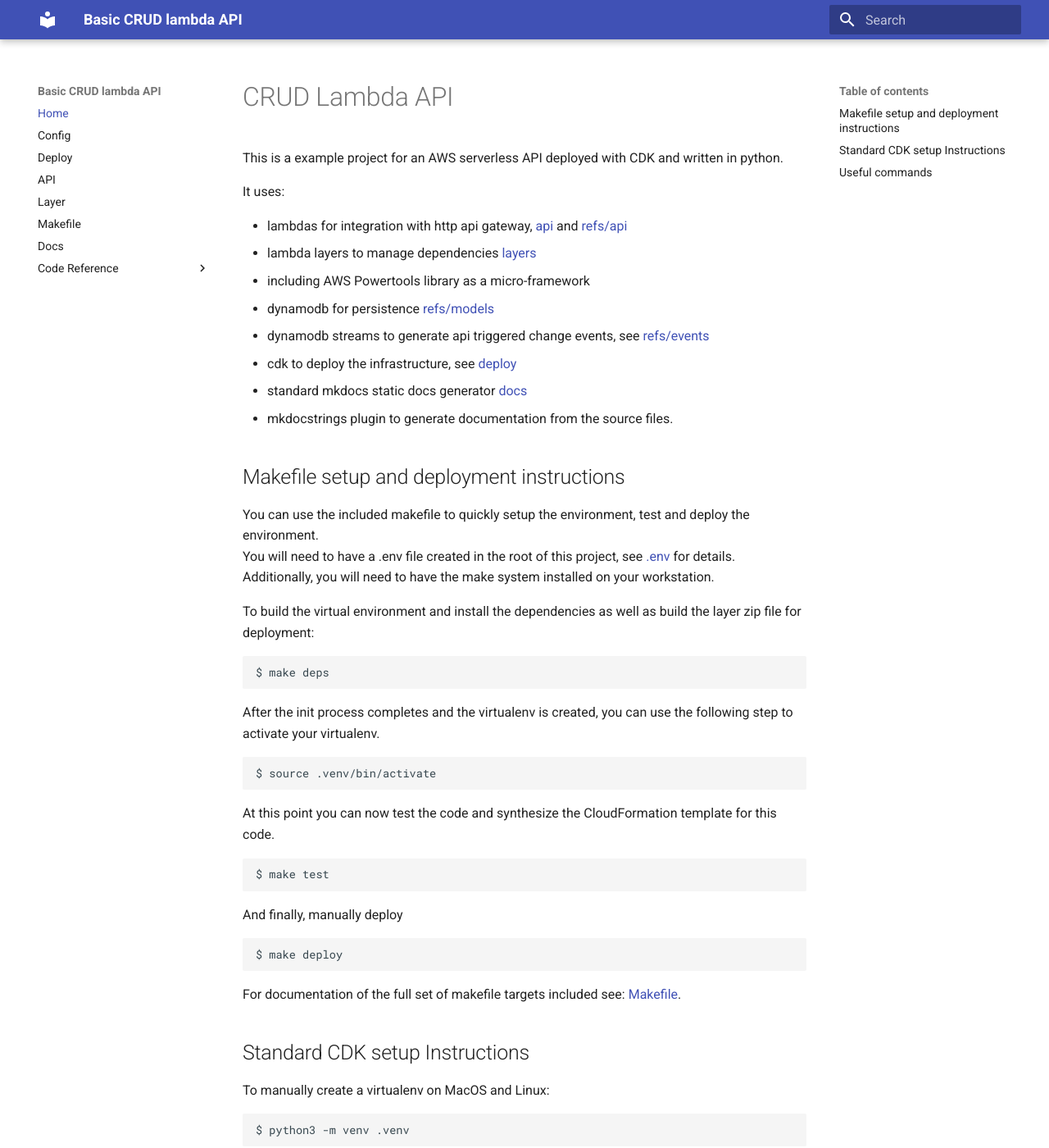
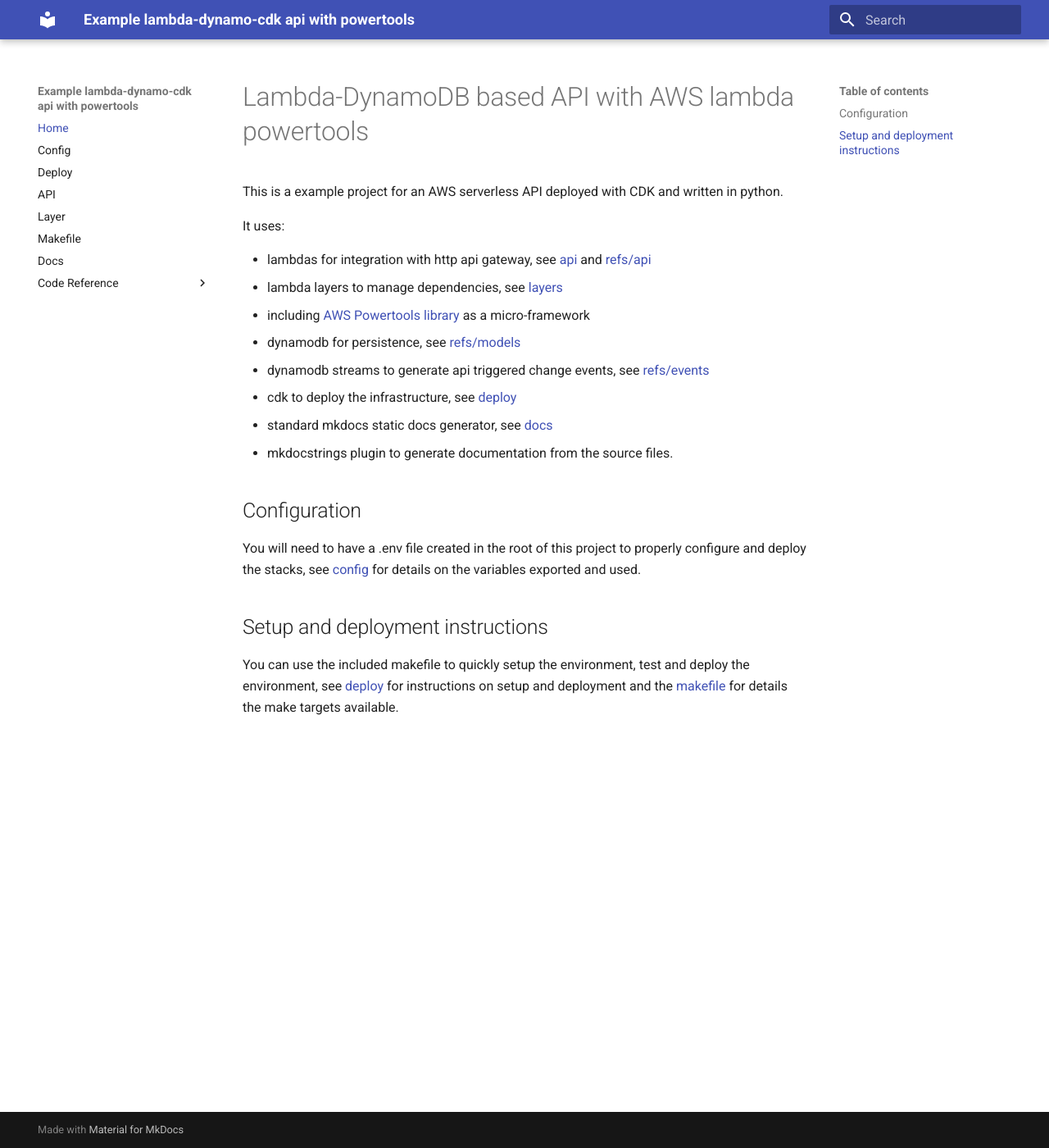
Before and after one commit to rbogle/example_api_lambda_powertools, an MkDocs documentation site: the page built from docs/index.md, in a window 1280 px wide and 1400 px high. Shown: the whole window at 82% size. Built offline with MkDocs 1.6.1 and Material for MkDocs 9.7.7, drawn with Linux system fonts in a browser that asks for light colours; some of the changed text lies outside the part shown.

Commit message:
index updates

````diff
--- a/docs/index.md
+++ b/docs/index.md
@@ -1,92 +1,23 @@
 
-#  CRUD Lambda API
+#  Lambda-DynamoDB based API with AWS lambda powertools
 
 This is a example project for an AWS serverless API deployed with CDK and written in python.
 
 It uses:
 
-- lambdas for integration with http api gateway, [api](api.md) and [refs/api](refs/api.md)
-- lambda layers to manage dependencies [layers](layers.md)
-  - including AWS Powertools library as a micro-framework
-- dynamodb for persistence [refs/models](refs/models.md)
+- lambdas for integration with http api gateway, see [api](api.md) and [refs/api](refs/api.md)
+- lambda layers to manage dependencies, see [layers](layers.md)
+  - including [AWS Powertools library](https://awslabs.github.io/aws-lambda-powertools-python/) as a micro-framework
+- dynamodb for persistence, see [refs/models](refs/models.md)
 - dynamodb streams to generate api triggered change events, see [refs/events](refs/events.md)
 - cdk to deploy the infrastructure, see [deploy](deploy.md)
-- standard mkdocs static docs generator [docs](docs.md)
+- standard mkdocs static docs generator, see [docs](docs.md)
 - mkdocstrings plugin to generate documentation from the source files.
 
-## Makefile setup and deployment instructions
+## Configuration
 
-You can use the included makefile to quickly setup the environment, test and deploy the environment.
-You will need to have a .env file created in the root of this project, see [.env](dotenv.md) for details.
-Additionally, you will need to have the make system installed on your workstation.
+You will need to have a .env file created in the root of this project to properly configure and deploy the stacks, see [config](dotenv.md) for details on the variables exported and used.
 
-To build the virtual environment and install the dependencies as well as build the layer zip file for deployment:
-```
-$ make deps
-```
-After the init process completes and the virtualenv is created, you can use the following
-step to activate your virtualenv.
+## Setup and deployment instructions
 
-```
-$ source .venv/bin/activate
-```
-
-At this point you can now test the code and synthesize the CloudFormation template for this code.
-
-```
-$ make test
-```
-
-And finally, manually deploy
-
-```
-$ make deploy
-```
-
-For documentation of the full set of makefile targets included see: [Makefile](makefile.md).
-
-## Standard CDK setup Instructions
-To manually create a virtualenv on MacOS and Linux:
-
-```
-$ python3 -m venv .venv
-```
-
-After the init process completes and the virtualenv is created, you can use the following
-step to activate your virtualenv.
-
-```
-$ source .venv/bin/activate
-```
-
-If you are a Windows platform, you would activate the virtualenv like this:
-
-```
-% .venv\Scripts\activate.bat
-```
-
-Once the virtualenv is activated, you can install the required dependencies.
-
-```
-$ pip install -r requirements.txt
-```
-
-At this point you can now synthesize the CloudFormation template for this code.
-
-```
-$ cdk synth
-```
-
-To add additional dependencies, for example other CDK libraries, just add
-them to your `setup.py` file and rerun the `pip install -r requirements.txt`
-command.
-
-## Useful commands
-
- * `cdk ls`          list all stacks in the app
- * `cdk synth`       emits the synthesized CloudFormation template
- * `cdk deploy`      deploy this stack to your default AWS account/region
- * `cdk diff`        compare deployed stack with current state
- * `cdk docs`        open CDK documentation
-
-Enjoy!
+You can use the included makefile to quickly setup the environment, test and deploy the environment, see [deploy](deploy.md) for instructions on setup and deployment and the [makefile](makefile.md) for details the make targets available.
--- a/mkdocs.yml
+++ b/mkdocs.yml
@@ -1,4 +1,4 @@
-site_name: Basic CRUD lambda API
+site_name:  Example lambda-dynamo-cdk api with powertools
 theme:
   name: "material"
 
````
Also changed, not shown: README.md (+10 -80 lines), docs/deploy.md (+47 -0 lines).
